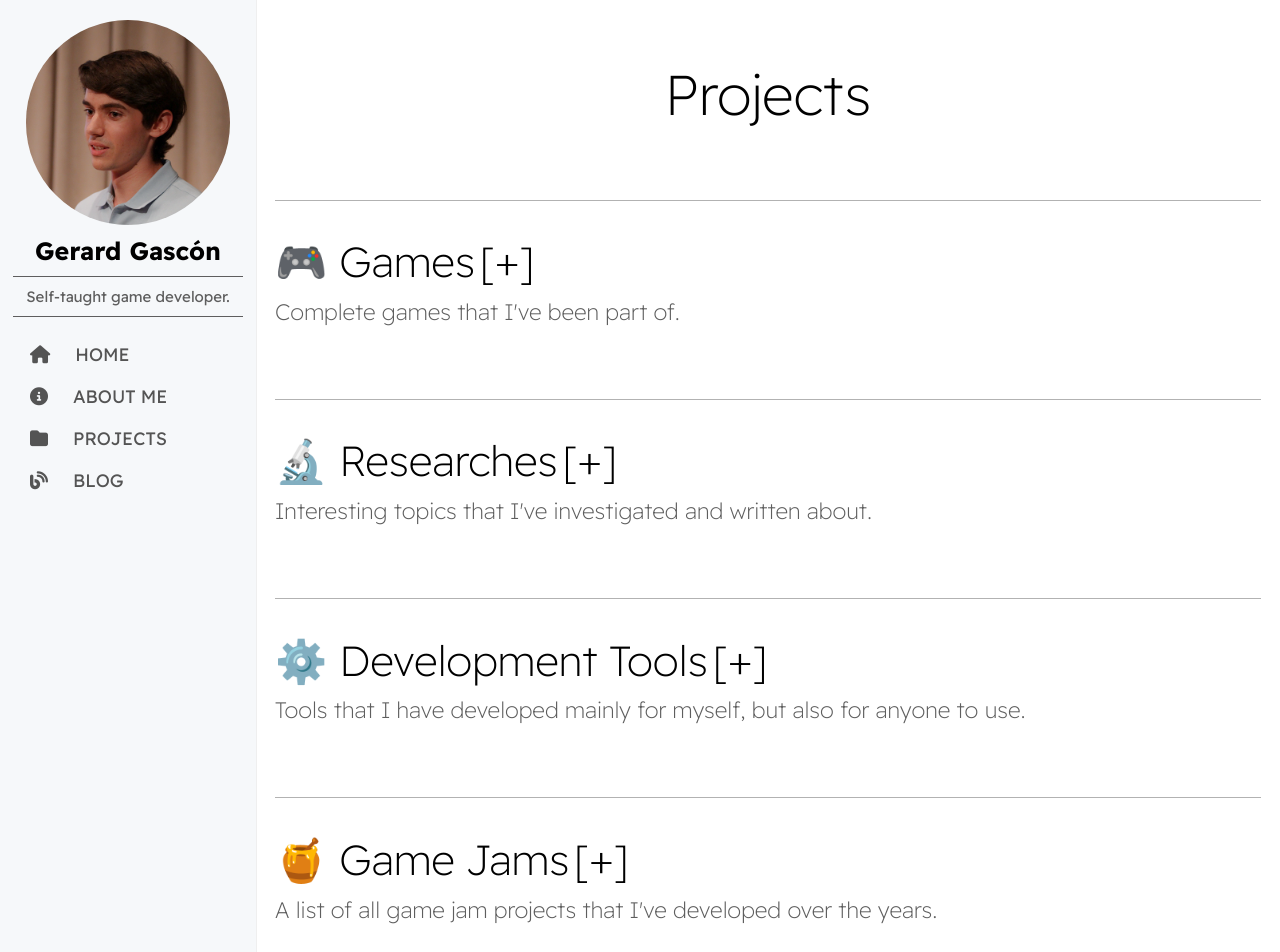
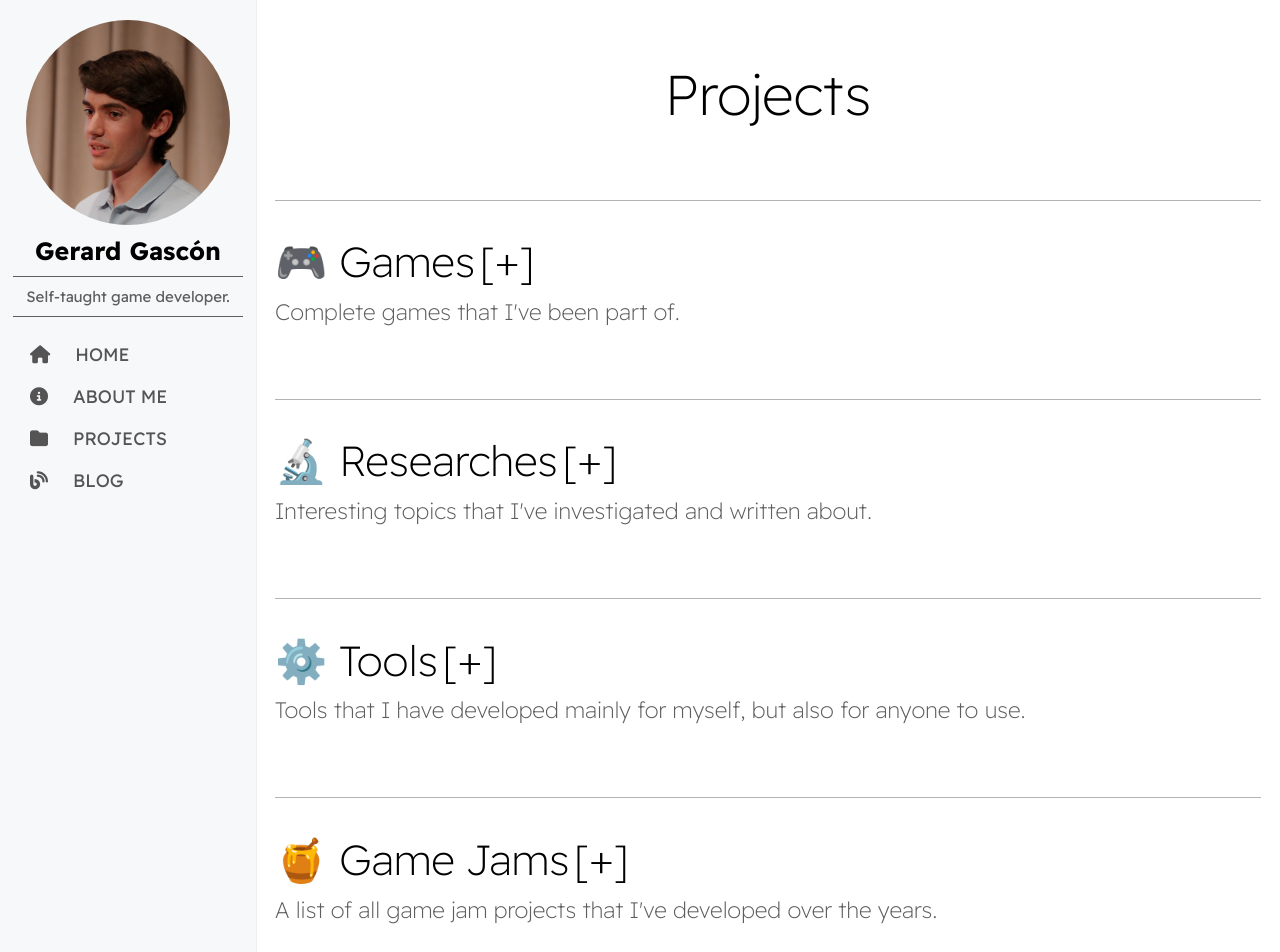
Before and after one commit to GerardGascon/gerardgascon.github.io, a Jekyll site: the page built from projects.html, in a window 1280 px wide and 1400 px high. Shown: the top 952 px of the window. Built offline with Jekyll 4.4.1, drawn with Linux system fonts in a browser that asks for light colours; nearby versions of some CDN libraries.

Commit message:
chore: renamed project section

```diff
--- a/projects.html
+++ b/projects.html
@@ -42,7 +42,7 @@ Learn each and every project I've released over the years and what I am working
 				</div>
 
 				<hr>
-				<button class="project-category">⚙️ Development Tools</button>
+				<button class="project-category">⚙️ Tools</button>
 				<p class="summary">
 					Tools that I have developed mainly for myself, but also for anyone to use.
 				</p>
```
